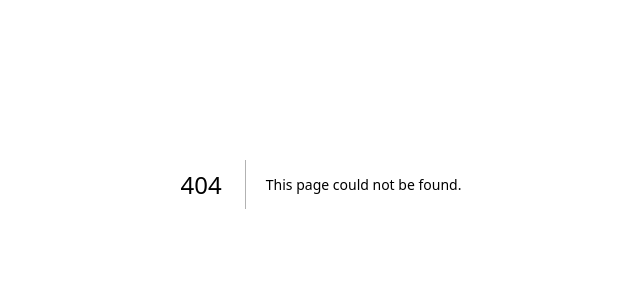
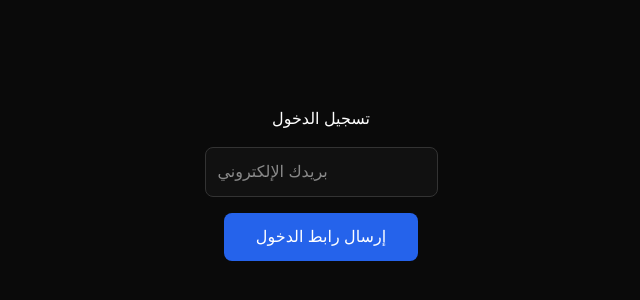
Before and after one commit to wassimbeck1923/lexarab, a Next.js app: page /Login in a window 1280 px wide. Before the commit this address had no page. Shown: the part 216-516 px from the top of the page, without its empty margins (319-959 px from the left). Built offline with nearby package versions, Linux system fonts and the light colour scheme; no server answers.

Commit message:
fix admin paywall bypass

```diff
--- /dev/null
+++ b/app/Login/page.tsx
@@ -0,0 +1,42 @@
+
+
+'use client'
+import { useState } from 'react'
+import { createClient } from '@supabase/supabase-js'
+
+const supabase = createClient(
+  process.env.NEXT_PUBLIC_SUPABASE_URL!,
+  process.env.NEXT_PUBLIC_SUPABASE_ANON_KEY!
+)
+
+export default function LoginPage() {
+  const [email, setEmail] = useState('')
+  const [sent, setSent] = useState(false)
+
+  const handleLogin = async () => {
+    await supabase.auth.signInWithOtp({ email })
+    setSent(true)
+  }
+
+  return (
+    <main style={{minHeight:'100vh', background:'#0a0a0a', color:'white', display:'flex', flexDirection:'column', alignItems:'center', justifyContent:'center', gap:'1rem'}}>
+      <h1>تسجيل الدخول</h1>
+      {sent ? (
+        <p>تم إرسال رابط الدخول لإيميلك. افتح الإيميل ودوس على الرابط.</p>
+      ) : (
+        <>
+          <input
+            type="email"
+            placeholder="بريدك الإلكتروني"
+            value={email}
+            onChange={e => setEmail(e.target.value)}
+            style={{padding:'0.75rem', borderRadius:'0.5rem', border:'1px solid #333', background:'#111', color:'white'}}
+          />
+          <button onClick={handleLogin} style={{padding:'0.75rem 2rem', background:'#2563eb', color:'white', border:'none', borderRadius:'0.5rem'}}>
+            إرسال رابط الدخول
+          </button>
+        </>
+      )}
+    </main>
+  )
+}
--- a/app/country/[code]/[id]/page.tsx
+++ b/app/country/[code]/[id]/page.tsx
@@ -10,17 +10,24 @@ const supabase = createClient(
 export default function LawPage({ params }: { params: Promise<{ code: string, id: string }> }) {
   const { code, id } = use(params)
   const [law, setLaw] = useState<any>(null)
+  const [isAdmin, setIsAdmin] = useState(false)
 
   useEffect(() => {
     supabase.from('laws').select('*').eq('id', id).single()
       .then(({ data }) => setLaw(data))
+      supabase.auth.getUser().then(({ data: { user } }) => {
+      if (user) {
+        supabase.from('user_profiles').select('is_admin').eq('id', user.id).single()
+          .then(({ data }) => setIsAdmin(data?.is_admin === true))
+      }
+    })
   }, [id])
 
   if (!law) return <main style={{minHeight:'100vh',background:'#0a0a0a',color:'white',padding:'2rem',textAlign:'center'}}><a href={`/country/${code}`} style={{color:'#888',textDecoration:'none'}}>← رجوع</a><p style={{marginTop:'2rem'}}>جاري التحميل...</p></main>
 
   const fullText = law.content || law.preview_content || ''
   const words = fullText.split(' ')
-  const preview = words.slice(0, Math.ceil(words.length * 0.2)).join(' ')
+  const preview = isAdmin ? fullText : words.slice(0, Math.ceil(words.length * 0.2)).join(' ')
 
   return (
     <main style={{minHeight:'100vh',background:'#0a0a0a',color:'white',padding:'2rem'}}>
@@ -31,7 +38,7 @@ export default function LawPage({ params }: { params: Promise<{ code: string, id
         <div style={{background:'#111',border:'1px solid #333',borderRadius:'1rem',padding:'2rem',lineHeight:'2',color:'#ccc',marginBottom:'2rem'}}>
           {preview}...
         </div>
-        <div style={{background:'#111',border:'2px solid #2563eb',borderRadius:'1rem',padding:'2rem',textAlign:'center'}}>
+        {!isAdmin && (<div style={{background:'#111',border:'2px solid #2563eb',borderRadius:'1rem',padding:'2rem',textAlign:'center'}}>
           <div style={{fontSize:'2rem',marginBottom:'1rem'}}>🔒</div>
           <h2 style={{marginBottom:'0.5rem'}}>اشترك لقراءة القانون كاملاً</h2>
           <p style={{color:'#888',marginBottom:'1.5rem'}}>وصول كامل لجميع قوانين 15 دولة</p>
@@ -52,7 +59,7 @@ export default function LawPage({ params }: { params: Promise<{ code: string, id
           <button style={{background:'#2563eb',color:'white',padding:'0.75rem 3rem',border:'none',borderRadius:'0.5rem',cursor:'pointer',fontSize:'1.1rem'}}>
             اشترك الآن
           </button>
-        </div>
+        </div>)}
       </div>
     </main>
   )
```
